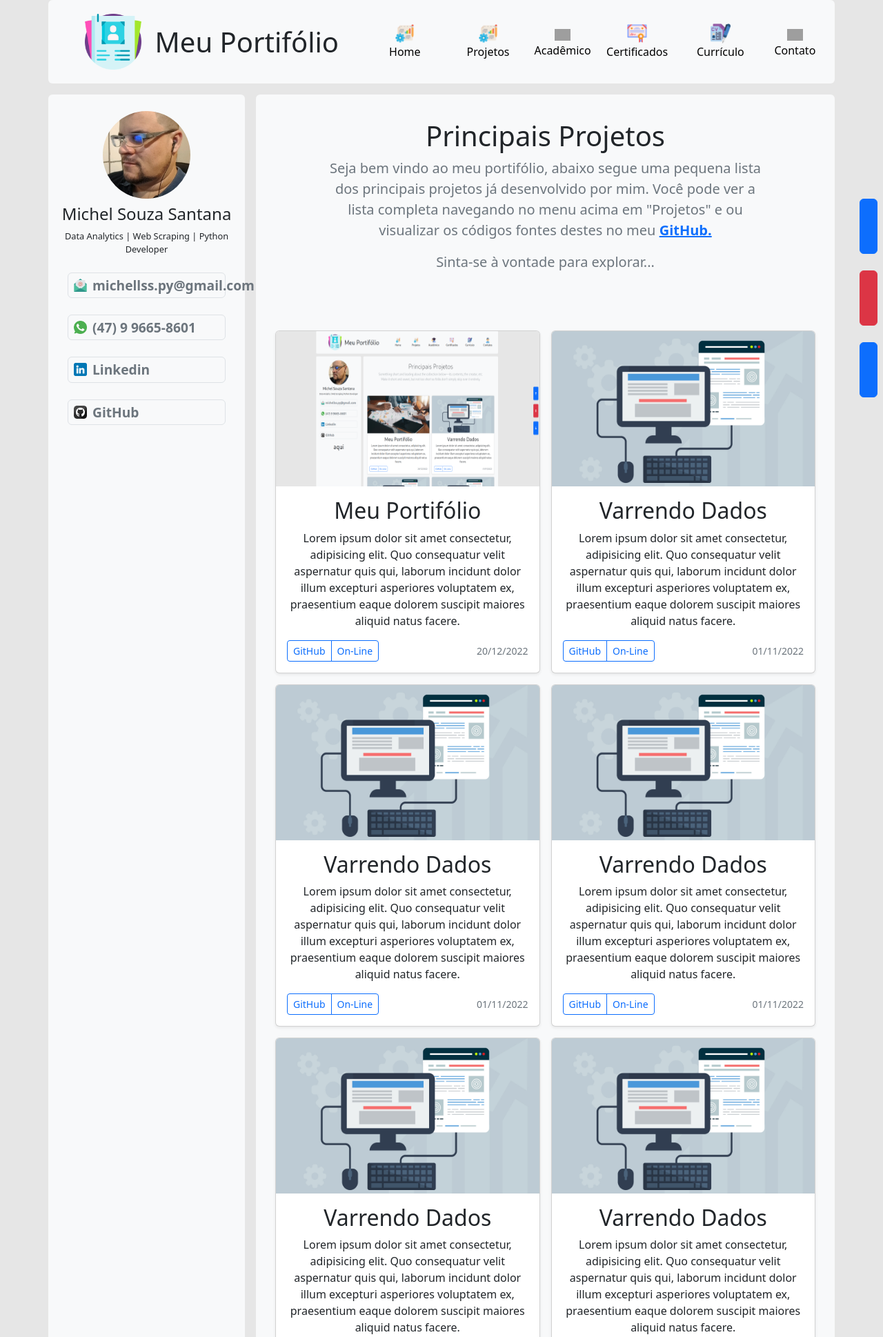
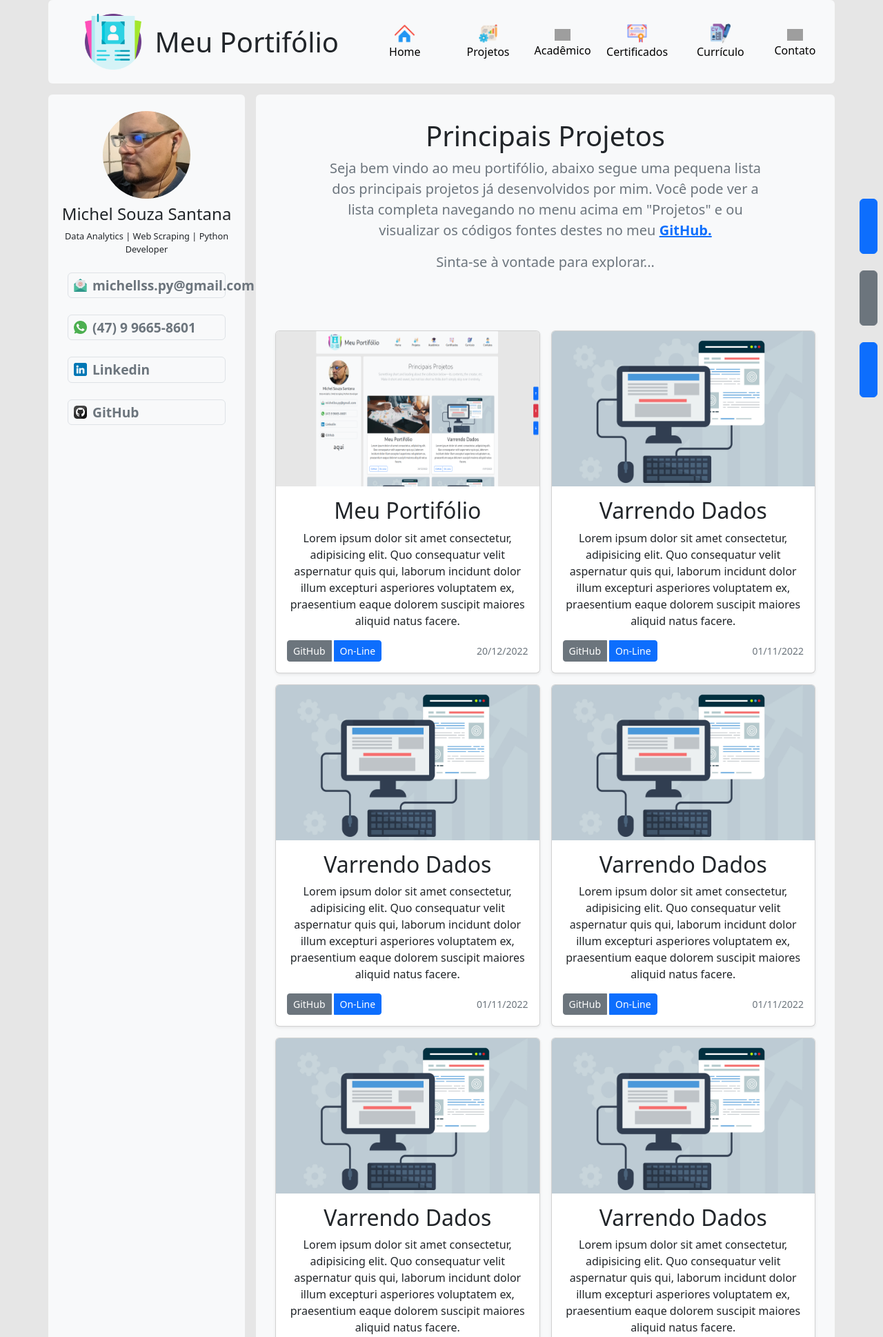
Before and after one commit to michellssgui22/portifolio, a Django app: page / in a window 1280 px wide. Shown: the top 1938 px of the page at 69% size. Run offline with Django 3.2, Linux system fonts and the light colour scheme; some libraries are stand-ins or nearby versions; grey boxes are pictures that could not be loaded.

Commit message:
Responsividade finalizada

```diff
--- a/core/templates/certificados.html
+++ b/core/templates/certificados.html
@@ -26,8 +26,8 @@
                     <p class="text-muted">20 Horas</p>
                 </div>
                 <div class="btn-group gap-2">
-                    <a href="#" target="_blank" type="button" class="btn btn-sm btn-primary">Consultar</a>
-                    <button type="button" class="btn btn-sm btn-danger">Ampliar</button>
+                    <a href="#" target="_blank" type="button" class="btn btn-sm btn-secondary">Consultar</a>
+                    <button type="button" class="btn btn-sm btn-primary">Ampliar</button>
                 </div>
             </div>
 
@@ -44,8 +44,8 @@
                     <p class="text-muted">12 Horas</p>
                 </div>
                 <div class="btn-group gap-2">
-                    <a href="#" target="_blank" type="button" class="btn btn-sm btn-primary">Consultar</a>
-                    <button type="button" class="btn btn-sm btn-danger">Ampliar</button>
+                    <a href="#" target="_blank" type="button" class="btn btn-sm btn-secondary">Consultar</a>
+                    <button type="button" class="btn btn-sm btn-primary">Ampliar</button>
                 </div>
             </div>
 
@@ -76,8 +76,8 @@
                     <p class="text-muted">12 Horas</p>
                 </div>
                 <div class="btn-group gap-2">
-                    <a href="#" target="_blank" type="button" class="btn btn-sm btn-primary">Consultar</a>
-                    <button type="button" class="btn btn-sm btn-danger">Ampliar</button>
+                    <a href="#" target="_blank" type="button" class="btn btn-sm btn-secondary">Consultar</a>
+                    <button type="button" class="btn btn-sm btn-primary">Ampliar</button>
                 </div>
             </div>
 
@@ -108,8 +108,8 @@
                     <p class="text-muted">36 Horas</p>
                 </div>
                 <div class="btn-group gap-2">
-                    <a href="#" target="_blank" type="button" class="btn btn-sm btn-primary">Consultar</a>
-                    <button type="button" class="btn btn-sm btn-danger">Ampliar</button>
+                    <a href="#" target="_blank" type="button" class="btn btn-sm btn-secondary">Consultar</a>
+                    <button type="button" class="btn btn-sm btn-primary">Ampliar</button>
                 </div>
             </div>
 
@@ -126,8 +126,8 @@
                     <p class="text-muted">12 Horas</p>
                 </div>
                 <div class="btn-group gap-2">
-                    <a href="#" target="_blank" type="button" class="btn btn-sm btn-primary">Consultar</a>
-                    <button type="button" class="btn btn-sm btn-danger">Ampliar</button>
+                    <a href="#" target="_blank" type="button" class="btn btn-sm btn-secondary">Consultar</a>
+                    <button type="button" class="btn btn-sm btn-primary">Ampliar</button>
                 </div>
             </div>
 
--- a/core/templates/header.html
+++ b/core/templates/header.html
@@ -1,17 +1,17 @@
 {%load bootstrap4%}
 {%load static%}
-<header class="container d-flex justify-content-between my-0 mx-auto rounded py-2 pt-3 pb-0 bg-light w-100">
-<figure class="d-flex justify-content-center gap-3" style="width: 40%;">
+<header id="cabecalho" class="container d-flex justify-content-between my-0 mx-auto rounded py-2 pt-3 pb-0 bg-light w-100">
+<figure id="logo" class="d-flex justify-content-center gap-3" style="width: 40%;">
     <a href="/" style="width: 20%;">
         <img src="{%static 'img/retomar.png'%}" alt="" class="my-auto p-1 w-100">
     </a>
     <figcaption class="my-auto fs-1">Meu Portifólio</figcaption>
 </figure>
-<nav class="d-flex justify-content-center gap-1 p-0" style="width: 60%; list-style: none;">
+<nav id="menu" class="d-flex justify-content-center gap-1 p-0" style="width: 60%; list-style: none;">
 
     <li class="text-center m-auto p-0">
         <a href="{% url 'index'%}">
-            <img src="{%static 'img/projetos.png'%}" alt="" style="width: 25%;">
+            <img src="{%static 'img/home.png'%}" alt="" style="width: 25%;">
             <p>Home</p>
         </a>
     </li>
--- a/core/templates/modal.html
+++ b/core/templates/modal.html
@@ -33,7 +33,7 @@
 
     {%include 'header.html'%}
 
-    <div class="modal modal-signin position-static d-block bg-secondary py-5" tabindex="-1" role="dialog" id="modalSignin">
+    <div class="modal modal-signin position-static d-block bg-white py-5" tabindex="-1" role="dialog" id="modalSignin">
         <div class="modal-dialog" role="document">
             <div class="modal-content rounded-4 shadow">
                 <div class="modal-header p-5 pb-4 border-bottom-0">
--- a/core/templates/nav-lateral.html
+++ b/core/templates/nav-lateral.html
@@ -1,8 +1,8 @@
 {%load bootstrap4%}
 {%load static%}
-<div class="nav-lateral p-2">
+<div id="nav-lateral" class="nav-lateral p-2">
     <a href="#topo" class="btn btn-primary"><i class="fa-solid fa-up-long"></i></a><br>
-    <a href="#meio" class="btn btn-danger"><i class="fa-solid fa-up-down"></i></a><br>
+    <a href="#meio" class="btn btn-secondary"><i class="fa-solid fa-up-down"></i></a><br>
     <a href="#fim" class="btn btn-primary"><i class="fa-solid fa-up-long"></i></i></a>
 </div>
 <style>
--- a/core/templates/principais-projetos.html
+++ b/core/templates/principais-projetos.html
@@ -1,12 +1,12 @@
 {%load bootstrap4%}
 {%load static%}
-<section class="w-75 p-3 rounded bg-light">
+<section id="principais-projetos" class="w-75 p-3 rounded bg-light">
     <article>
         <section class="py-1 text-center container">
             <div class="row py-lg-3">
                 <div class="col-lg-10 col-md-8 mx-auto">
                     <h1 class="fw-light">Principais Projetos</h1>
-                    <p class="lead text-muted">Seja bem vindo ao meu portifólio, abaixo segue uma pequena lista dos principais projetos já desenvolvido por mim. Você pode ver a lista completa navegando no menu acima em "Projetos" e ou visualizar os códigos fontes destes no meu <a href="https://github.com/michellssgui22" target="_blank" class="badge text-primary fs-5 p-0">GitHub.</a> </p>
+                    <p class="lead text-muted">Seja bem vindo ao meu portifólio, abaixo segue uma pequena lista dos principais projetos já desenvolvidos por mim. Você pode ver a lista completa navegando no menu acima em "Projetos" e ou visualizar os códigos fontes destes no meu <a href="https://github.com/michellssgui22" target="_blank" class="badge text-primary fs-5 p-0">GitHub.</a> </p>
                     <p class="lead text-muted">Sinta-se à vontade para explorar...</p>
                 </div>
             </div>
@@ -26,9 +26,9 @@
                                 <h2>Meu Portifólio</h2>
                                 <p>Lorem ipsum dolor sit amet consectetur, adipisicing elit. Quo consequatur velit aspernatur quis qui, laborum incidunt dolor illum excepturi asperiores voluptatem ex, praesentium eaque dolorem suscipit maiores aliquid natus facere.</p>
                                 <div class="d-flex justify-content-between align-items-center">
-                                    <div class="btn-group">
-                                        <button type="button" class="btn btn-sm btn-outline-primary">GitHub</button>
-                                        <button type="button" class="btn btn-sm btn-outline-primary">On-Line</button>
+                                    <div class="btn-group gap-1">
+                                        <button type="button" class="btn btn-sm btn-secondary">GitHub</button>
+                                        <button type="button" class="btn btn-sm btn-primary">On-Line</button>
                                     </div>
                                     <small class="text-muted">20/12/2022</small>
                                 </div>
@@ -45,9 +45,9 @@
                                 <h2>Varrendo Dados</h2>
                                 <p>Lorem ipsum dolor sit amet consectetur, adipisicing elit. Quo consequatur velit aspernatur quis qui, laborum incidunt dolor illum excepturi asperiores voluptatem ex, praesentium eaque dolorem suscipit maiores aliquid natus facere.</p>
                                 <div class="d-flex justify-content-between align-items-center">
-                                    <div class="btn-group">
-                                        <button type="button" class="btn btn-sm btn-outline-primary">GitHub</button>
-                                        <button type="button" class="btn btn-sm btn-outline-primary">On-Line</button>
+                                    <div class="btn-group gap-1">
+                                        <button type="button" class="btn btn-sm btn-secondary">GitHub</button>
+                                        <button type="button" class="btn btn-sm btn-primary">On-Line</button>
                                     </div>
                                     <small class="text-muted">01/11/2022</small>
                                 </div>
@@ -64,9 +64,9 @@
                                 <h2>Varrendo Dados</h2>
                                 <p>Lorem ipsum dolor sit amet consectetur, adipisicing elit. Quo consequatur velit aspernatur quis qui, laborum incidunt dolor illum excepturi asperiores voluptatem ex, praesentium eaque dolorem suscipit maiores aliquid natus facere.</p>
                                 <div class="d-flex justify-content-between align-items-center">
-                                    <div class="btn-group">
-                                        <button type="button" class="btn btn-sm btn-outline-primary">GitHub</button>
-                                        <button type="button" class="btn btn-sm btn-outline-primary">On-Line</button>
+                                    <div class="btn-group gap-1">
+                                        <button type="button" class="btn btn-sm btn-secondary">GitHub</button>
+                                        <button type="button" class="btn btn-sm btn-primary">On-Line</button>
                                     </div>
                                     <small class="text-muted">01/11/2022</small>
                                 </div>
@@ -83,9 +83,9 @@
                                 <h2>Varrendo Dados</h2>
                                 <p>Lorem ipsum dolor sit amet consectetur, adipisicing elit. Quo consequatur velit aspernatur quis qui, laborum incidunt dolor illum excepturi asperiores voluptatem ex, praesentium eaque dolorem suscipit maiores aliquid natus facere.</p>
                                 <div class="d-flex justify-content-between align-items-center">
-                                    <div class="btn-group">
-                                        <button type="button" class="btn btn-sm btn-outline-primary">GitHub</button>
-                                        <button type="button" class="btn btn-sm btn-outline-primary">On-Line</button>
+                                    <div class="btn-group gap-1">
+                                        <button type="button" class="btn btn-sm btn-secondary">GitHub</button>
+                                        <button type="button" class="btn btn-sm btn-primary">On-Line</button>
                                     </div>
                                     <small class="text-muted">01/11/2022</small>
                                 </div>
@@ -102,9 +102,9 @@
                                 <h2>Varrendo Dados</h2>
                                 <p>Lorem ipsum dolor sit amet consectetur, adipisicing elit. Quo consequatur velit aspernatur quis qui, laborum incidunt dolor illum excepturi asperiores voluptatem ex, praesentium eaque dolorem suscipit maiores aliquid natus facere.</p>
                                 <div class="d-flex justify-content-between align-items-center">
-                                    <div class="btn-group">
-                                        <button type="button" class="btn btn-sm btn-outline-primary">GitHub</button>
-                                        <button type="button" class="btn btn-sm btn-outline-primary">On-Line</button>
+                                    <div class="btn-group gap-1">
+                                        <button type="button" class="btn btn-sm btn-secondary">GitHub</button>
+                                        <button type="button" class="btn btn-sm btn-primary">On-Line</button>
                                     </div>
                                     <small class="text-muted">01/11/2022</small>
                                 </div>
@@ -121,9 +121,9 @@
                                 <h2>Varrendo Dados</h2>
                                 <p>Lorem ipsum dolor sit amet consectetur, adipisicing elit. Quo consequatur velit aspernatur quis qui, laborum incidunt dolor illum excepturi asperiores voluptatem ex, praesentium eaque dolorem suscipit maiores aliquid natus facere.</p>
                                 <div class="d-flex justify-content-between align-items-center">
-                                    <div class="btn-group">
-                                        <button type="button" class="btn btn-sm btn-outline-primary">GitHub</button>
-                                        <button type="button" class="btn btn-sm btn-outline-primary">On-Line</button>
+                                    <div class="btn-group gap-1">
+                                        <button type="button" class="btn btn-sm btn-secondary">GitHub</button>
+                                        <button type="button" class="btn btn-sm btn-primary">On-Line</button>
                                     </div>
                                     <small class="text-muted">01/11/2022</small>
                                 </div>
--- a/core/templates/sobre.html
+++ b/core/templates/sobre.html
@@ -1,6 +1,6 @@
 {%load bootstrap4%}
 {%load static%}
-<section class="sobre p-3 rounded bg-light w-25">
+<section id="sobre" class="sobre p-3 rounded bg-light w-25">
     <figure class="border-5 w-100">
         <img src="{%static 'img/eu.jpeg'%}" alt="" class="w-50 m-auto rounded-circle mt-2">
         <figcaption class="my-2 mx-auto">
```
Also changed, not shown: core/static/css/style.css (+111 -6 lines), core/static/img/home.png (added).
